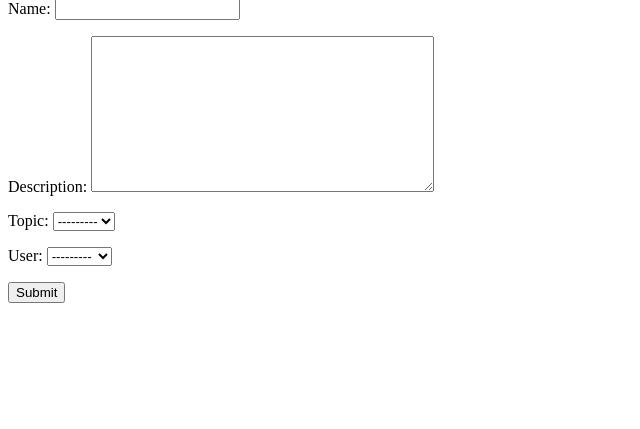
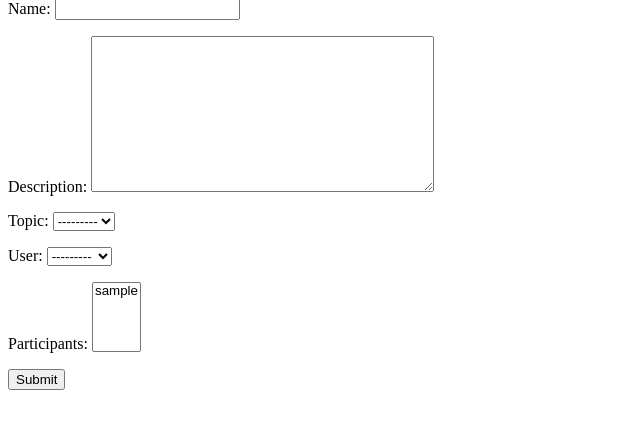
Before and after one commit to Aleksandra-buna/ForMedStud, a Django app: page /create-room/ in a window 1280 px wide. Shown: the part 206-635 px from the top of the page, without its empty margins (0-640 px from the left). Run offline with Django 3.2, Linux system fonts and the light colour scheme; the visitor is signed in with stand-in values (Sample User, id 1); data comes from the database, SQL or seed files in the repository; data that the repository does not hold is empty.

Commit message:
creating room participants

```diff
--- a/fms/base/models.py
+++ b/fms/base/models.py
@@ -16,8 +16,12 @@ class Room(models.Model):
     description = models.TextField()
     topic = models.ForeignKey(Topic, on_delete=models.SET_NULL, null=True)
     user = models.ForeignKey(User, on_delete=models.SET_NULL, null=True)
+    participants = models.ManyToManyField(User, related_name='participants', blank=True)
     created = models.DateTimeField(auto_now_add=True)
     updated = models.DateTimeField(auto_now=True)
+
+    class Meta:
+        ordering = ['-updated', '-created']
 
     def __str__(self):
         return self.name
@@ -30,5 +34,8 @@ class Message(models.Model):
     created = models.DateTimeField(auto_now_add=True)
     updated = models.DateTimeField(auto_now=True)
 
+    class Meta:
+        ordering = ['-updated', '-created']
+
     def __str__(self):
         return self.body[:50]
--- a/fms/base/views.py
+++ b/fms/base/views.py
@@ -66,6 +66,7 @@ def home(request):
 def room_page(request, pk):
     room = Room.objects.get(id=pk)
     msgs = room.message_set.all().order_by('-created')
+    participants = room.participants.all()
 
     if request.method == 'POST':
         create_message = Message.objects.create(
@@ -73,9 +74,10 @@ def room_page(request, pk):
             room=room,
             body=request.POST.get('body')
         )
+        room.participants.add(request.user)
         return redirect('room', pk=room.id)
 
-    context = {'room': room, 'msgs': msgs}
+    context = {'room': room, 'msgs': msgs, 'participants': participants}
 
     return render(request, 'base/room_page.html', context)
 
```
Also changed, not shown: fms/base/templates/base/room_page.html (+12 -2 lines), fms/base/migrations/0004_room_participants.py (added), fms/base/migrations/0005_alter_room_participants.py (added).
